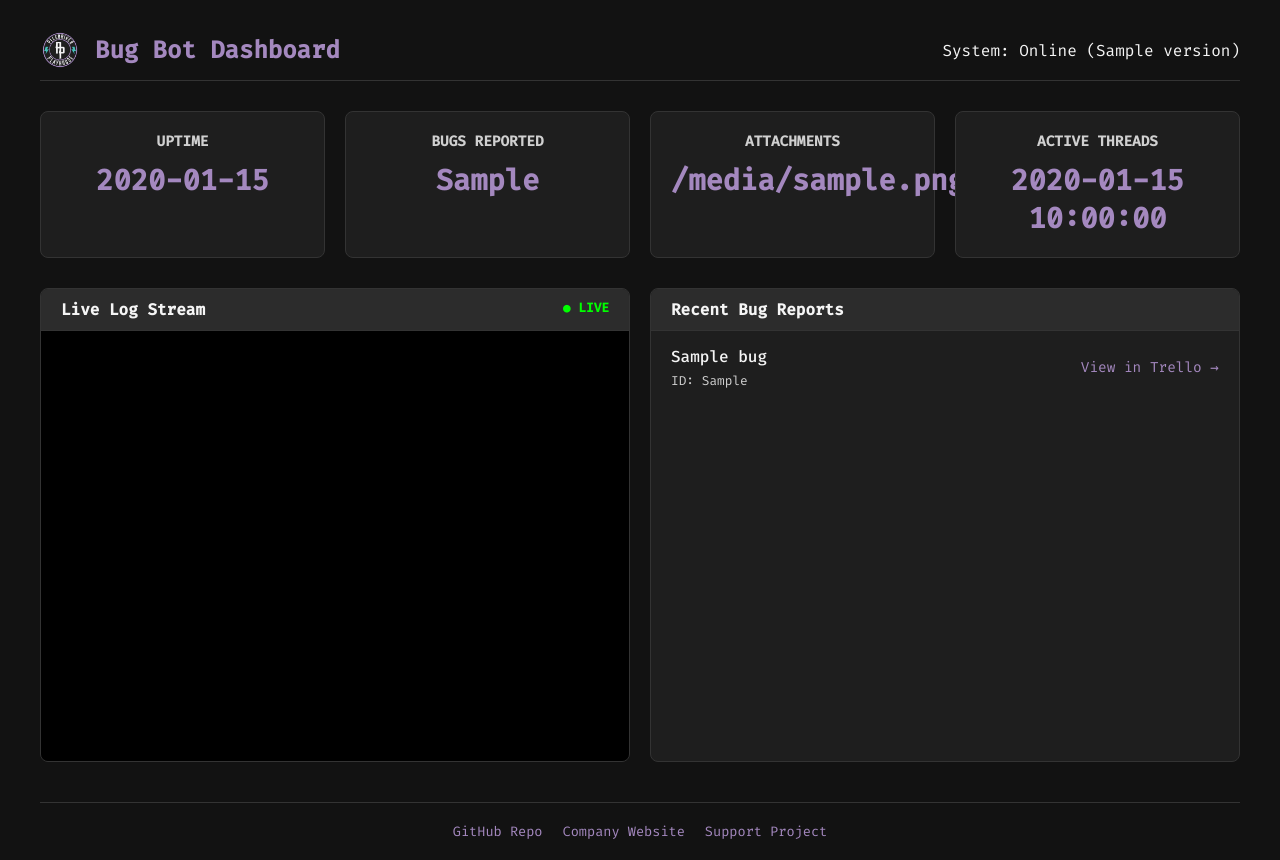
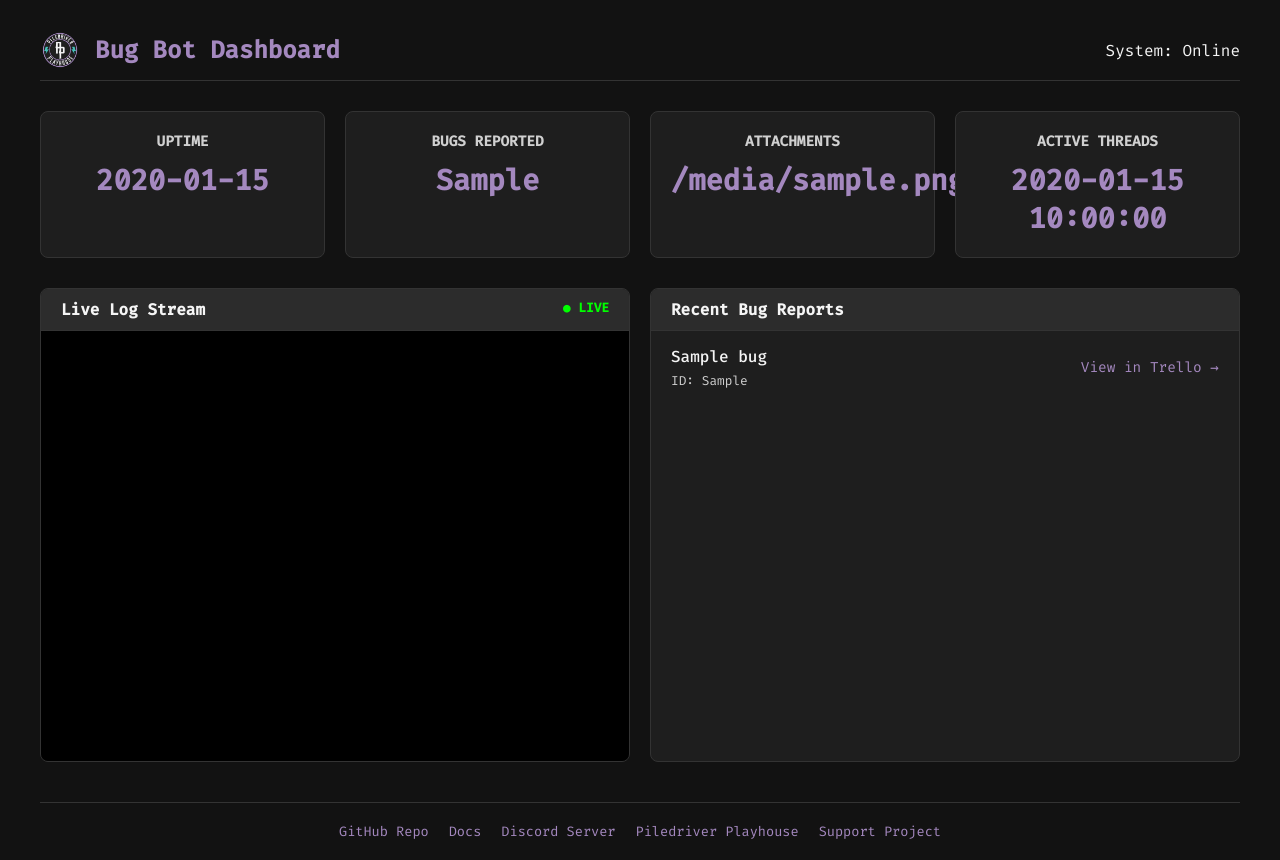
Before and after one commit to Piledriver-Playhouse/Discord-Trello-Bug-Bot, a Python web app: template bugbot/templates/index.html in a window 1280 px wide. Run offline with Jinja, Linux system fonts and the light colour scheme; the template is opened without the code that fills it: most values are stand-ins (such as "Sample title", 1, 10 or a date in 2020).

Commit message:
update to dashboard

```diff
--- a/bugbot/templates/index.html
+++ b/bugbot/templates/index.html
@@ -1,9 +1,10 @@
 <!DOCTYPE html>
 <html lang="en">
+
 <head>
     <meta charset="UTF-8">
     <meta name="viewport" content="width=device-width, initial-scale=1.0">
-    <title>Bug Bot Dashboard</title>
+    <title>Discord Trello Bug Bot Dashboard</title>
     <link rel="icon" type="image/png" href="/static/logo.png">
     <link href="https://fonts.googleapis.com/css2?family=Fira+Code:wght@400;500&display=swap" rel="stylesheet">
     <style>
@@ -206,6 +207,7 @@
         }
     </style>
 </head>
+
 <body>
     <div class="container">
         <header>
@@ -213,7 +215,7 @@
                 <img src="/static/logo.png" alt="Piledriver Playhouse Logo">
                 <h1>Bug Bot Dashboard</h1>
             </div>
-            <div class="version">System: Online ({{ version }})</div>
+            <div class="version">System: Online</div>
         </header>
 
         <div class="stats-grid">
@@ -268,7 +270,9 @@
 
         <footer>
             <a href="https://github.com/Piledriver-Playhouse/Discord-Trello-Bug-Bot" target="_blank">GitHub Repo</a>
-            <a href="https://piledriver-playhouse.com/" target="_blank">Company Website</a>
+            <a href="https://piledriver-playhouse.github.io/Discord-Trello-Bug-Bot/" target="_blank">Docs</a>
+            <a href="https://discord.gg/UhPSqrqqnB" target="_blank">Discord Server</a>
+            <a href="https://piledriver-playhouse.com/" target="_blank">Piledriver Playhouse</a>
             <a href="https://github.com/sponsors/bitboyb" target="_blank">Support Project</a>
         </footer>
     </div>
@@ -278,7 +282,7 @@
         const logContainer = document.getElementById('log-container');
         const eventSource = new EventSource('/api/logs');
 
-        eventSource.onmessage = function(event) {
+        eventSource.onmessage = function (event) {
             const line = document.createElement('div');
             line.className = 'log-line';
             line.textContent = event.data;
@@ -303,4 +307,5 @@
         setInterval(refreshStats, 5000);
     </script>
 </body>
+
 </html>
```
